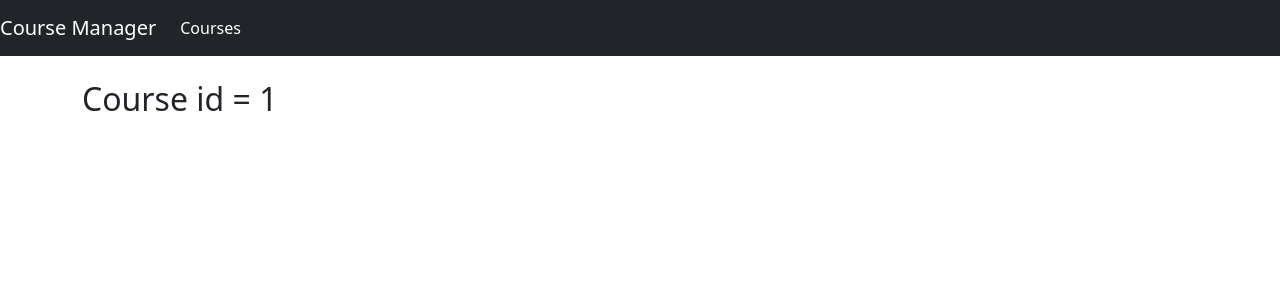
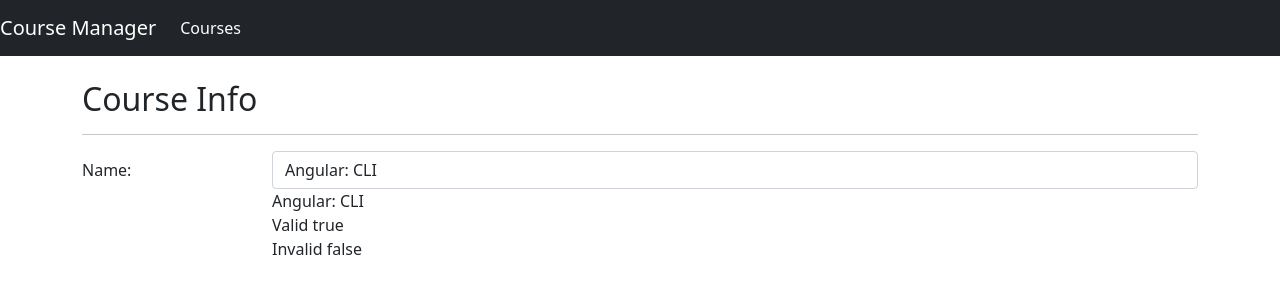
Before and after one commit to dagriel/course-manager, an Angular app: page /courses/info/1 in a window 1280 px wide. Shown: the top 300 px of the page. Built offline with nearby package versions, Linux system fonts and the light colour scheme.

Commit message:
add course information form

```diff
--- a/src/app/courses/course-info.component.html
+++ b/src/app/courses/course-info.component.html
@@ -1 +1,21 @@
-<h2>Course id = {{ courseId }}</h2>
+<h2>Course Info</h2>
+
+<hr/>
+<form #courseForm action="">
+  <div class="form-group row">
+
+    <label class="col-sm-2 col-form-label">Name:</label>
+
+    <div class="col-sm-10">
+        <input [(ngModel)]="course.name" required name="name" #courseName='ngModel' class="form-control">
+
+        {{ courseName.value }}
+        <br/>
+        Valid {{ courseName.valid }}
+        <br/>
+        Invalid {{ courseName.invalid }}
+
+    </div>
+
+  </div>
+</form>
--- a/src/app/courses/course-info.component.ts
+++ b/src/app/courses/course-info.component.ts
@@ -1,17 +1,19 @@
+import { CourseService } from './course.service';
 import { Component, OnInit } from '@angular/core';
 import { ActivatedRoute } from '@angular/router';
+import { Course } from './course';
 
 @Component({
     templateUrl: './course-info.component.html'
 })
 export class CourseInfoComponent implements OnInit {
 
-  courseId: number;
+  course: Course;
 
-  constructor(private activatedRoute: ActivatedRoute) { }
+  constructor(private activatedRoute: ActivatedRoute, private courseService: CourseService) { }
 
   ngOnInit(): void {
-    this.courseId = +this.activatedRoute.snapshot.paramMap.get('id');
+    this.course = this.courseService.retrieveById(+this.activatedRoute.snapshot.paramMap.get('id'));
   }
 
 }
--- a/src/app/courses/course.service.ts
+++ b/src/app/courses/course.service.ts
@@ -1,8 +1,5 @@
 import { Course } from './course';
 import { Injectable } from '@angular/core';
-//import { HttpClient } from '@angular/common/http';
-//import { Observable } from 'rxjs';
-
 
 @Injectable({
     providedIn: 'root'
@@ -11,31 +8,11 @@ export class CourseService {
 
   retrieveAll(): Course[] {
     return COURSES;
-}
+  }
 
-    /* private coursesUrl: string = 'http://localhost:3100/api/courses';
-
-    constructor(private httpClient: HttpClient) { }
-
-    retrieveAll(): Observable<Course[]> {
-        return this.httpClient.get<Course[]>(this.coursesUrl);
-    }
-
-    retrieveById(id: number): Observable<Course> {
-        return this.httpClient.get<Course>(`${this.coursesUrl}/${id}`);
-    }
-
-    save(course: Course): Observable<Course> {
-        if(course.id) {
-            return this.httpClient.put<Course>(`${this.coursesUrl}/${course.id}`, course);
-        } else {
-            return this.httpClient.post<Course>(`${this.coursesUrl}`, course);
-        }
-    }
-
-    deleteById(id: number): Observable<any> {
-        return this.httpClient.delete<any>(`${this.coursesUrl}/${id}`);
-    } */
+  retrieveById(id: number): Course {
+    return COURSES.find((courseInterator: Course) => courseInterator.id === id);
+  }
 
 }
 
```
